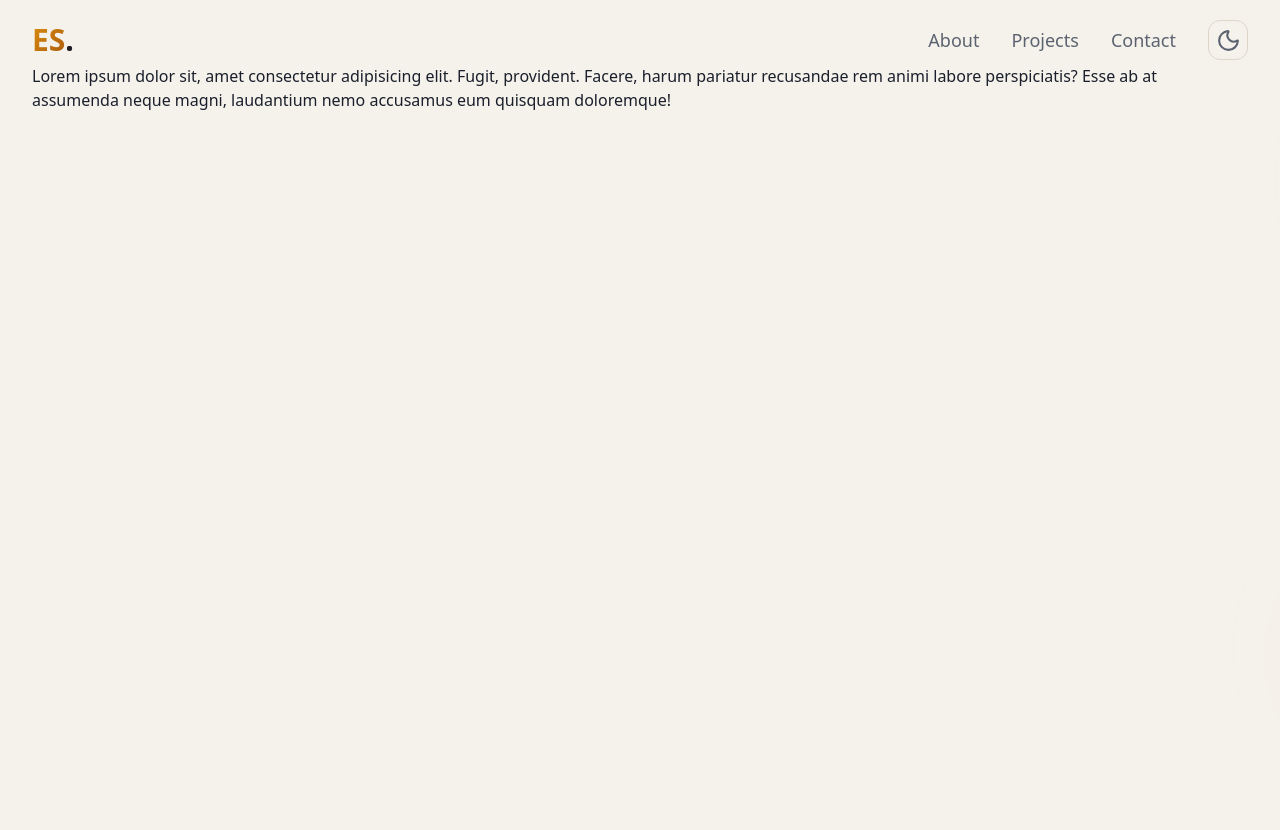
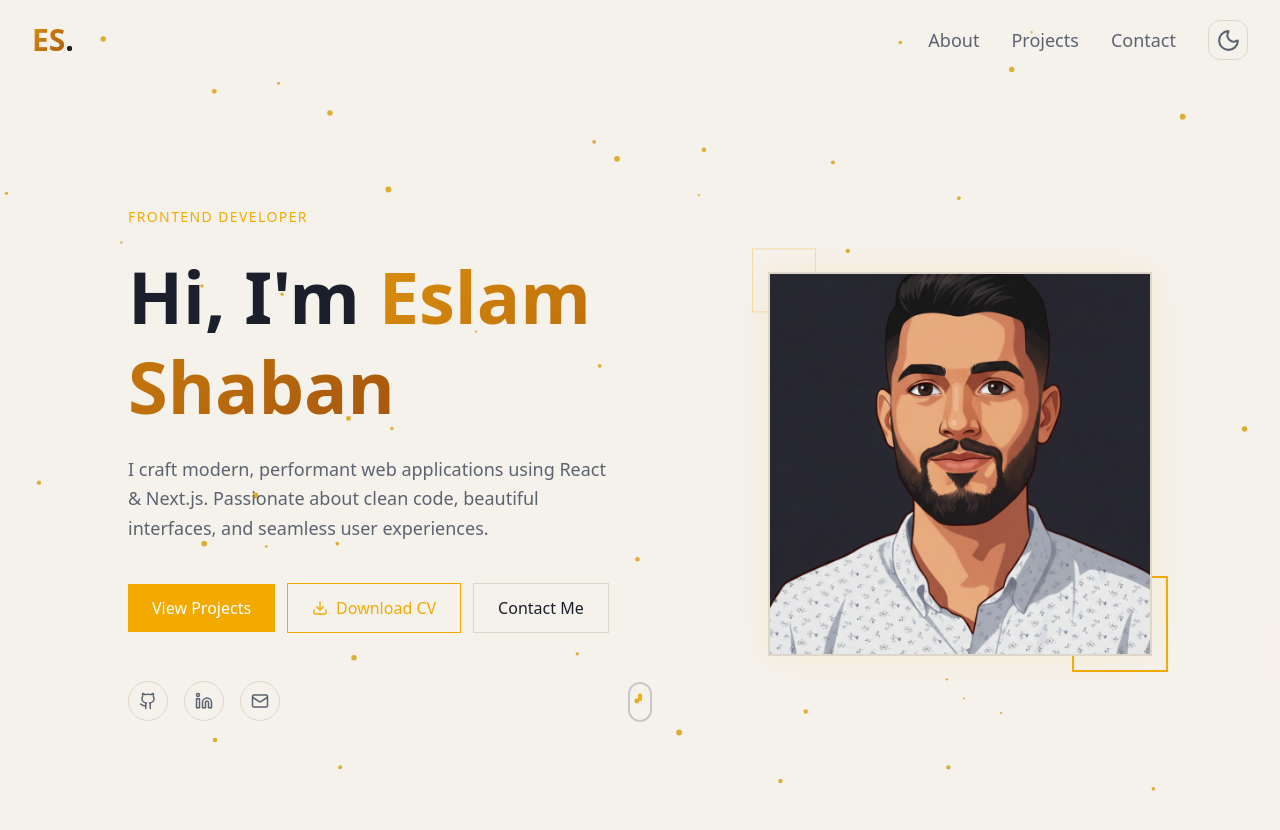
Before and after one commit to eslamshaban060/my-portfolio, a Next.js app: page /Home in a window 1280 px wide. Shown: the top 830 px of the page. Built offline with nearby package versions, Linux system fonts and the light colour scheme.

Commit message:
feat(hero): add HeroSection with animated background
- Created HeroSection including text, avatar, socials, and scroll indicator.
- Integrated animated particle background using tsparticles for dynamic effect.

```diff
--- a/app/(pages)/Home/page.tsx
+++ b/app/(pages)/Home/page.tsx
@@ -1,12 +1,16 @@
 import React from "react";
-
+import HeroSection from "@/components/Hero/Hero";
 const HomePage = () => {
   return (
-    <div className="pt-16 h-[200vh]  container">
-      Lorem ipsum dolor sit, amet consectetur adipisicing elit. Fugit,
-      provident. Facere, harum pariatur recusandae rem animi labore
-      perspiciatis? Esse ab at assumenda neque magni, laudantium nemo accusamus
-      eum quisquam doloremque!
+    <div
+      className="pt-16 h-[200vh]
+    "
+    >
+      {/* Hero Section */}
+      <div>
+        <HeroSection />
+      </div>
+      <div className="h-[100vh] w-full"></div>
     </div>
   );
 };
--- /dev/null
+++ b/components/Hero/Hero.tsx
@@ -0,0 +1,168 @@
+"use client";
+import { Github, Linkedin, Mail, Download } from "lucide-react";
+import { motion } from "framer-motion";
+import profileAvatar from "../../assets/profile-avatar.png";
+import ParticlesBackground from "./ParticlesBackground";
+import Image from "next/image";
+
+const HeroSection = () => {
+  return (
+    <section
+      id="home"
+      className="relative min-h-screen flex items-center section-padding overflow-hidden"
+    >
+      {/* Particles Background */}
+      <div className="absolute max-h-screen inset-0 bg-background/30 z-[1]">
+        <ParticlesBackground />
+      </div>
+      <div className=" mx-auto relative z-10">
+        <div className="grid lg:grid-cols-2 gap-12 items-center">
+          {/* Text */}
+          <motion.div
+            className="space-y-6"
+            initial={{ opacity: 0, y: 40 }}
+            animate={{ opacity: 1, y: 0 }}
+            transition={{ duration: 0.7, ease: "easeOut" }}
+          >
+            <motion.p
+              className="text-primary font-medium tracking-widest uppercase text-sm"
+              initial={{ opacity: 0, x: -20 }}
+              animate={{ opacity: 1, x: 0 }}
+              transition={{ delay: 0.3, duration: 0.5 }}
+            >
+              Frontend Developer
+            </motion.p>
+            <motion.h1
+              className="text-4xl sm:text-5xl md:text-7xl font-bold leading-tight"
+              initial={{ opacity: 0, y: 20 }}
+              animate={{ opacity: 1, y: 0 }}
+              transition={{ delay: 0.4, duration: 0.6 }}
+            >
+              Hi, I'm <span className="text-gradient">Eslam Shaban</span>
+            </motion.h1>
+            <motion.p
+              className="text-base sm:text-lg text-muted-foreground max-w-lg font-body leading-relaxed"
+              initial={{ opacity: 0 }}
+              animate={{ opacity: 1 }}
+              transition={{ delay: 0.6, duration: 0.6 }}
+            >
+              I craft modern, performant web applications using React & Next.js.
+              Passionate about clean code, beautiful interfaces, and seamless
+              user experiences.
+            </motion.p>
+
+            <motion.div
+              className="flex flex-wrap items-center gap-3 pt-4"
+              initial={{ opacity: 0, y: 15 }}
+              animate={{ opacity: 1, y: 0 }}
+              transition={{ delay: 0.8, duration: 0.5 }}
+            >
+              <a
+                href="#projects"
+                className="inline-flex items-center gap-2 bg-primary text-primary-foreground px-5 sm:px-6 py-3 rounded-lg font-medium hover:opacity-90 transition-opacity text-sm sm:text-base"
+              >
+                View Projects
+              </a>
+              <a
+                href="/resume.pdf"
+                download
+                className="inline-flex items-center gap-2 border border-primary text-primary px-5 sm:px-6 py-3 rounded-lg font-medium hover:bg-primary hover:text-primary-foreground transition-colors text-sm sm:text-base"
+              >
+                <Download size={16} />
+                Download CV
+              </a>
+              <a
+                href="#contact"
+                className="inline-flex items-center gap-2 border border-border px-5 sm:px-6 py-3 rounded-lg font-medium text-foreground hover:border-primary hover:text-primary transition-colors text-sm sm:text-base"
+              >
+                Contact Me
+              </a>
+            </motion.div>
+
+            {/* Socials */}
+            <motion.div
+              className="flex items-center gap-4 pt-6"
+              initial={{ opacity: 0 }}
+              animate={{ opacity: 1 }}
+              transition={{ delay: 1, duration: 0.5 }}
+            >
+              {[
+                { icon: Github, href: "#", label: "GitHub" },
+                { icon: Linkedin, href: "#", label: "LinkedIn" },
+                { icon: Mail, href: "#contact", label: "Email" },
+              ].map(({ icon: Icon, href, label }) => (
+                <motion.a
+                  key={label}
+                  href={href}
+                  aria-label={label}
+                  whileHover={{ scale: 1.15, y: -2 }}
+                  whileTap={{ scale: 0.95 }}
+                  className="w-10 h-10 rounded-full border border-border flex items-center justify-center text-muted-foreground hover:border-primary hover:text-primary transition-colors"
+                >
+                  <Icon size={18} />
+                </motion.a>
+              ))}
+            </motion.div>
+          </motion.div>
+
+          {/* Avatar */}
+          <motion.div
+            className="flex justify-center lg:justify-end"
+            initial={{ opacity: 0, scale: 0.8 }}
+            animate={{ opacity: 1, scale: 1 }}
+            transition={{ delay: 0.3, duration: 0.8, ease: "easeOut" }}
+          >
+            <div className="relative">
+              <motion.div
+                className="w-64 h-64 sm:w-72 sm:h-72 md:w-96 md:h-96 rounded-2xl overflow-hidden border-2 border-border glow"
+                whileHover={{ scale: 1.02 }}
+                transition={{ type: "spring", stiffness: 300 }}
+              >
+                <Image
+                  src={profileAvatar}
+                  alt="Eslam Shaban"
+                  className="w-full h-full object-cover"
+                />
+              </motion.div>
+              <motion.div
+                className="absolute -bottom-4 -right-4 w-24 h-24 border-2 border-primary rounded-2xl -z-10"
+                animate={{ rotate: [0, 3, -3, 0] }}
+                transition={{
+                  duration: 6,
+                  repeat: Infinity,
+                  ease: "easeInOut",
+                }}
+              />
+              <motion.div
+                className="absolute -top-4 -left-4 w-16 h-16 border border-primary/30 rounded-xl -z-10"
+                animate={{ y: [0, -8, 0] }}
+                transition={{
+                  duration: 4,
+                  repeat: Infinity,
+                  ease: "easeInOut",
+                }}
+              />
+            </div>
+          </motion.div>
+        </div>
+
+        {/* Scroll indicator */}
+        <motion.div
+          className="absolute bottom-[-60px] sm:bottom-0 left-1/2 -translate-x-1/2"
+          animate={{ y: [0, 8, 0] }}
+          transition={{ duration: 2, repeat: Infinity }}
+        >
+          <div className="w-6 h-10 rounded-full border-2 border-muted-foreground/30 flex justify-center pt-2">
+            <motion.div
+              className="w-1 h-2 rounded-full bg-primary"
+              animate={{ y: [0, 12, 0], opacity: [1, 0.3, 1] }}
+              transition={{ duration: 2, repeat: Infinity }}
+            />
+          </div>
+        </motion.div>
+      </div>
+    </section>
+  );
+};
+
+export default HeroSection;
--- /dev/null
+++ b/components/Hero/ParticlesBackground.tsx
@@ -0,0 +1,83 @@
+"use client";
+import { useEffect, useMemo, useState } from "react";
+import Particles, { initParticlesEngine } from "@tsparticles/react";
+import {
+  type Container,
+  type ISourceOptions,
+  MoveDirection,
+  OutMode,
+} from "@tsparticles/engine";
+import { loadSlim } from "@tsparticles/slim";
+
+const ParticlesBackground = () => {
+  const [init, setInit] = useState(false);
+
+  useEffect(() => {
+    initParticlesEngine(async (engine) => {
+      await loadSlim(engine);
+    }).then(() => setInit(true));
+  }, []);
+
+  const particlesLoaded = async (container?: Container): Promise<void> => {
+    // يمكنك إزالة هذا `console.log` إذا لم تحتاجه
+    console.log(container);
+  };
+
+  const options: ISourceOptions = useMemo(
+    () => ({
+      background: {
+        color: { value: "" },
+      },
+      fpsLimit: 120,
+      interactivity: {
+        events: {
+          onClick: { enable: true, mode: "push" },
+          onHover: { enable: false }, // إيقاف تأثير الماوس
+        },
+        modes: {
+          push: { quantity: 4 },
+          repulse: { distance: 100, duration: 0.4 },
+        },
+      },
+      particles: {
+        color: { value: "#daa520" },
+        links: {
+          color: "#daa520",
+          distance: 70,
+          enable: true,
+          opacity: 0.05,
+          width: 0.15,
+        },
+        move: {
+          direction: MoveDirection.none,
+          enable: true,
+          outModes: { default: OutMode.bounce },
+          random: true,
+          speed: 0.4,
+          straight: false,
+        },
+        number: {
+          density: { enable: true, area: 12000 },
+          value: 100,
+        },
+        opacity: { value: 0.9 },
+        shape: { type: "circle" },
+        size: { value: { min: 1, max: 3 } },
+      },
+      detectRetina: true,
+    }),
+    [],
+  );
+
+  if (!init) return <></>;
+
+  return (
+    <Particles
+      id="tsparticles"
+      particlesLoaded={particlesLoaded}
+      options={options}
+    />
+  );
+};
+
+export default ParticlesBackground;
```
Also changed, not shown: package.json (+6 -1 lines), assets/profile-avatar.png (added), 1 other file (tests, documents, lock files or other folders).
